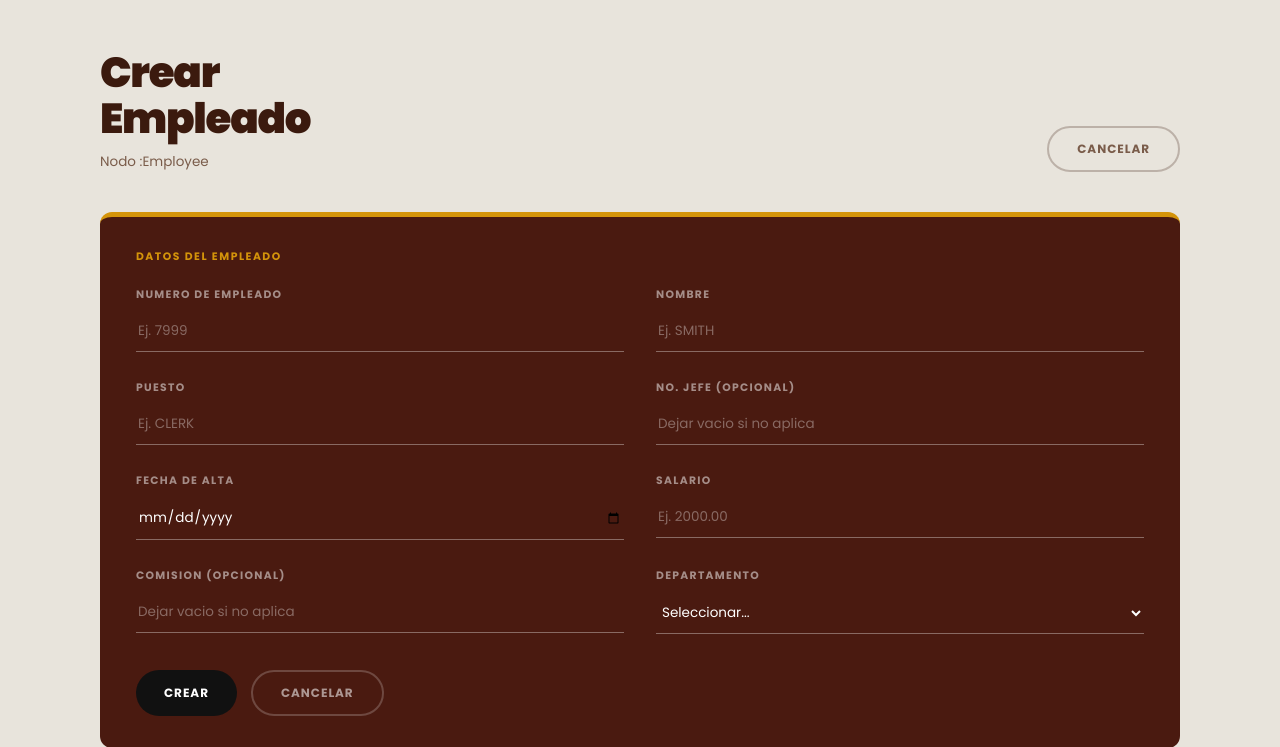
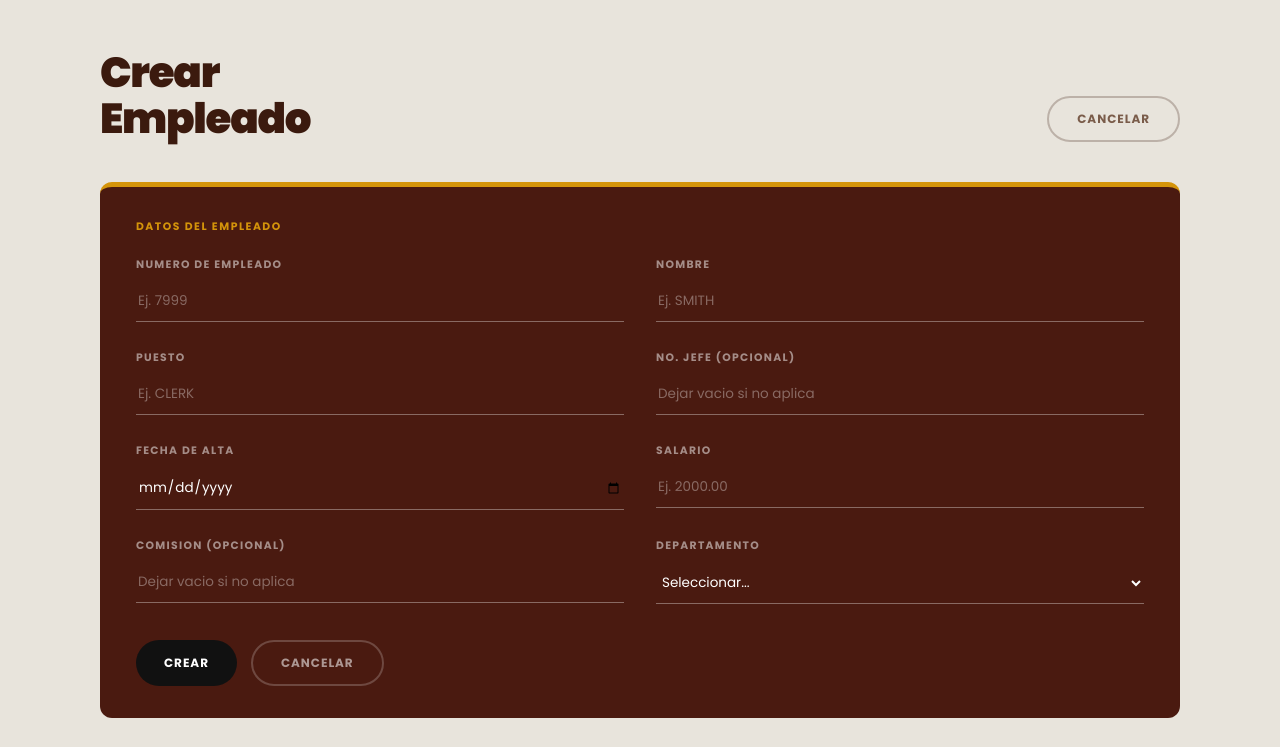
Before and after one commit to CourRam/proyecto-3-BDavanzadas-neo4j, a Flask app: page /employees/create in a window 1280 px wide. Shown: the part 72-819 px from the top of the page. Run offline with Flask 3, Linux system fonts and the light colour scheme; data that the repository does not hold is empty.

Commit message:
cambios fin

```diff
--- a/templates/emp_form.html
+++ b/templates/emp_form.html
@@ -7,7 +7,6 @@
   <div class="page-header-row">
     <div>
       <h1>{{ action }}<br>Empleado</h1>
-      <p>Nodo :Employee</p>
     </div>
     <a href="{{ url_for('employees.index') }}" class="btn btn-outline" style="border-color:rgba(59,26,14,0.25);color:var(--muted);">Cancelar</a>
   </div>
```
Also changed, not shown: 3 other files.
